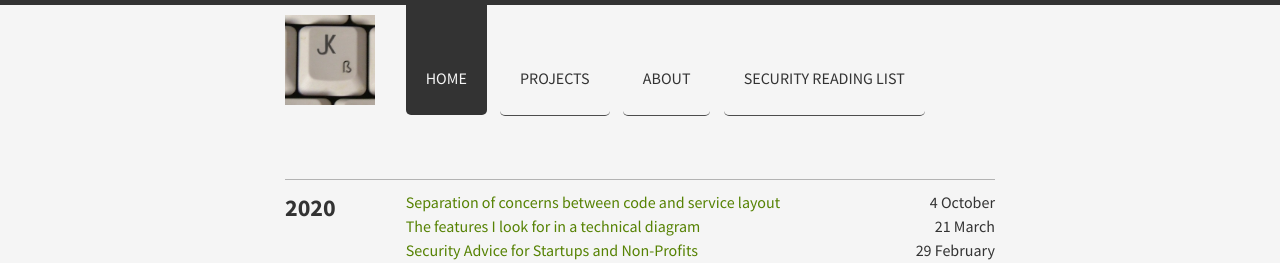
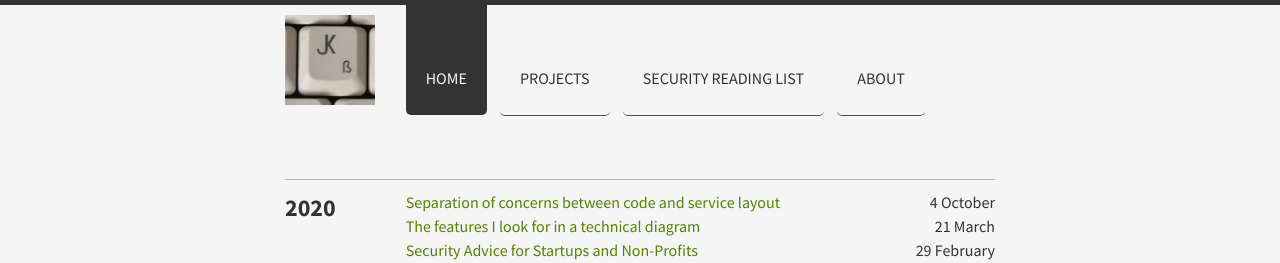
Before and after one commit to joekir/joekir.github.io, a Jekyll site: the page built from index.html, in a window 1280 px wide and 900 px high. Shown: the top 263 px of the window. Built offline with Jekyll 4.4.1, drawn with Linux system fonts in a browser that asks for light colours; part of the change alters nothing that is shown.

Commit message:
rearrange tab layout

```diff
--- a/_data/links.yml
+++ b/_data/links.yml
@@ -4,8 +4,8 @@
 - url: /projects
   title: Projects
 
+- url: /security-reading-list
+  title: Security Reading List
+
 - url: /about
   title: About
-
-- url: /security-reading-list
-  title: Security Reading List
```
